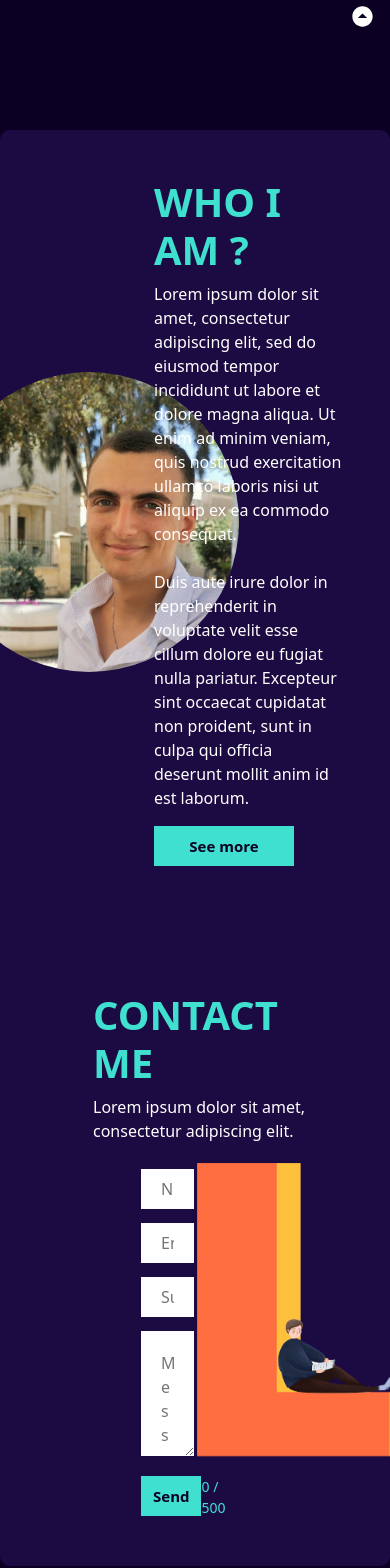
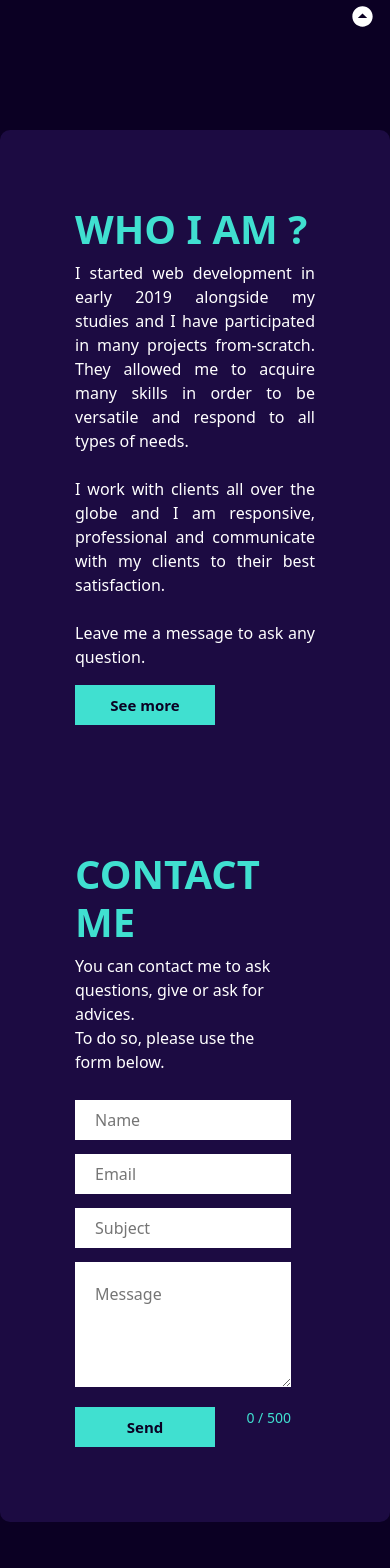
Before and after one commit to Feliiks/portfolio-v2, a React (Create React App) app: page / in a window 390 px wide. Shown: the part 800-2368 px from the top of the page. Built offline with nearby package versions, Linux system fonts and the light colour scheme; a web font is replaced by a local one.

Commit message:
Edit: home responsive

```diff
--- a/src/components/home/ContactForm.js
+++ b/src/components/home/ContactForm.js
@@ -48,11 +48,14 @@ const ContactForm = ({ sendFeedback }) => {
       if (!isEmail) {
         formMsgRef.current.innerHTML = "Erreur ! Email invalide."
       }
+      if (name === "" || email === "" || subject === "" || message === "") {
+        formMsgRef.current.innerHTML = "Champs requis."
+      }
     }
   }
 
   return (
-    <form className="contact-form" id="contact-form">
+    <form className="contact-form ps-lg-4" id="contact-form">
       <div className="form-content">
         <div className="chart">
           <input
@@ -92,6 +95,7 @@ const ContactForm = ({ sendFeedback }) => {
             onChange={(e) => setMessage(e.target.value)}
             placeholder="Message"
             value={message}
+            maxLength="500"
           />
           <div className="input-al" />
         </div>
@@ -99,7 +103,7 @@ const ContactForm = ({ sendFeedback }) => {
       <div className="form-footer">
         <button className="btn" onClick={handleSubmit}> Send </button>
         <div className="form-message" ref={formMsgRef} />
-        <span> 0 / 500 </span>
+        <span> {message.length} / 500 </span>
       </div>
     </form>
   )
--- a/src/components/home/SectionAbout.js
+++ b/src/components/home/SectionAbout.js
@@ -1,27 +1,30 @@
 import React from 'react'
 
-import Ludovic from "../../assets/245013369_580654286513012_3086812399234244729_n.jpg"
+import Ludovic
+  from '../../assets/245013369_580654286513012_3086812399234244729_n.jpg'
 
 const SectionAbout = () => {
   return (
     <div className="row section-about">
-      <div className="image col-4 d-flex align-items-center justify-content-center">
-        <img src={Ludovic} alt="ludovic" />
+      <div
+        className="image col-4 d-lg-flex d-none align-items-center">
+        <img src={Ludovic} alt="ludovic"/>
       </div>
-      <div className="content col-8">
+      <div className="content col-12 col-lg-8">
         <h2> WHO I AM ?</h2>
         <p>
-          Lorem ipsum dolor sit amet, consectetur adipiscing elit, sed do
-          eiusmod tempor incididunt ut labore et dolore magna aliqua. Ut enim ad
-          minim veniam, quis nostrud exercitation ullamco laboris nisi ut
-          aliquip ex ea commodo consequat.
-          <br /><br />
-          Duis aute irure dolor in reprehenderit in voluptate velit esse cillum
-          dolore eu fugiat nulla pariatur. Excepteur sint occaecat cupidatat non
-          proident, sunt in culpa qui officia deserunt mollit anim id est
-          laborum.
+          I started web development in early 2019 alongside my studies and I
+          have participated in many projects from-scratch. They allowed me to
+          acquire many skills in order to be versatile and respond to all types
+          of needs.
+          <br/><br/>
+          I work with clients all over the globe and I am responsive,
+          professional and communicate with my clients to their best
+          satisfaction.
+          <br/><br/>
+          Leave me a message to ask any question.
         </p>
-        <button className="btn"> See more </button>
+        <button className="btn"> See more</button>
       </div>
     </div>
   )
--- a/src/components/home/SectionContact.js
+++ b/src/components/home/SectionContact.js
@@ -2,7 +2,7 @@ import React, { useState } from 'react'
 import ContactForm from './ContactForm'
 import emailjs from '@emailjs/browser'
 
-import ContactDeco from "../../assets/contact-deco.png"
+import ContactDeco from "../../assets/logo.png"
 
 const SectionContact = () => {
   const [sent, setSent] = useState(false)
@@ -27,14 +27,16 @@ const SectionContact = () => {
       <div className="row title">
         <h2> CONTACT ME </h2>
         <p>
-          Lorem ipsum dolor sit amet, consectetur adipiscing elit.
+          You can contact me to ask questions, give or ask for advices.
+          <br />
+          To do so, please use the form below.
         </p>
       </div>
       <div className="row">
-        <div className="col-6">
+        <div className="col-12 col-lg-6">
           { sent ? <p style={{color: "green"}}> Merci! Votre message a bien été envoyé. </p> : <ContactForm sendFeedback={sendFeedback} />}
         </div>
-        <div className="contact-deco col-6">
+        <div className="contact-deco col-lg-6 d-none d-lg-flex">
           <img src={ContactDeco} alt="contact-deco" />
         </div>
       </div>
--- a/src/components/home/index.js
+++ b/src/components/home/index.js
@@ -12,7 +12,7 @@ const Index = () => {
       <Preloader />
       <div className="home">
         <SectionWelcome />
-        <div className="section-bg container p-5">
+        <div className="section-bg container">
           <SectionAbout />
           <SectionContact />
         </div>
--- a/src/styles/components/home/_contactForm.scss
+++ b/src/styles/components/home/_contactForm.scss
@@ -1,6 +1,6 @@
 .contact-form {
   width: 100%;
-  padding-left: 3rem;
+
   transition: all 0.5s ease-in-out;
 
   .form-content {
--- a/src/styles/components/home/_sectionAbout.scss
+++ b/src/styles/components/home/_sectionAbout.scss
@@ -6,6 +6,10 @@
       max-height: 300px;
 
       border-radius: 100%;
+
+      @media screen and (max-width: 1200px) {
+        max-height: 250px;
+      }
     }
   }
 
@@ -24,6 +28,7 @@
 
     p {
       color: #fff;
+      text-align: justify;
     }
 
     button {
--- a/src/styles/components/home/_sectionContact.scss
+++ b/src/styles/components/home/_sectionContact.scss
@@ -2,7 +2,6 @@
 
 .section-contact {
   margin-top: 125px;
-  padding-left: 45px;
   position: relative;
 
   .title {
--- a/src/styles/components/home/_sectionWelcome.scss
+++ b/src/styles/components/home/_sectionWelcome.scss
@@ -21,6 +21,10 @@
       line-height: 0;
       font-size: 70px;
       font-family: 'Ramaraja', sans-serif;
+
+      @media screen and (max-width: 768px) {
+        font-size: 50px;
+      }
     }
 
     span {
--- a/src/styles/components/home/index.scss
+++ b/src/styles/components/home/index.scss
@@ -12,6 +12,8 @@
   animation: 2s ease 2s both running load;
 
   .section-bg {
+    padding: 75px;
+
     background-color: #1C0B42;
     border-radius: 10px;
   }
```
